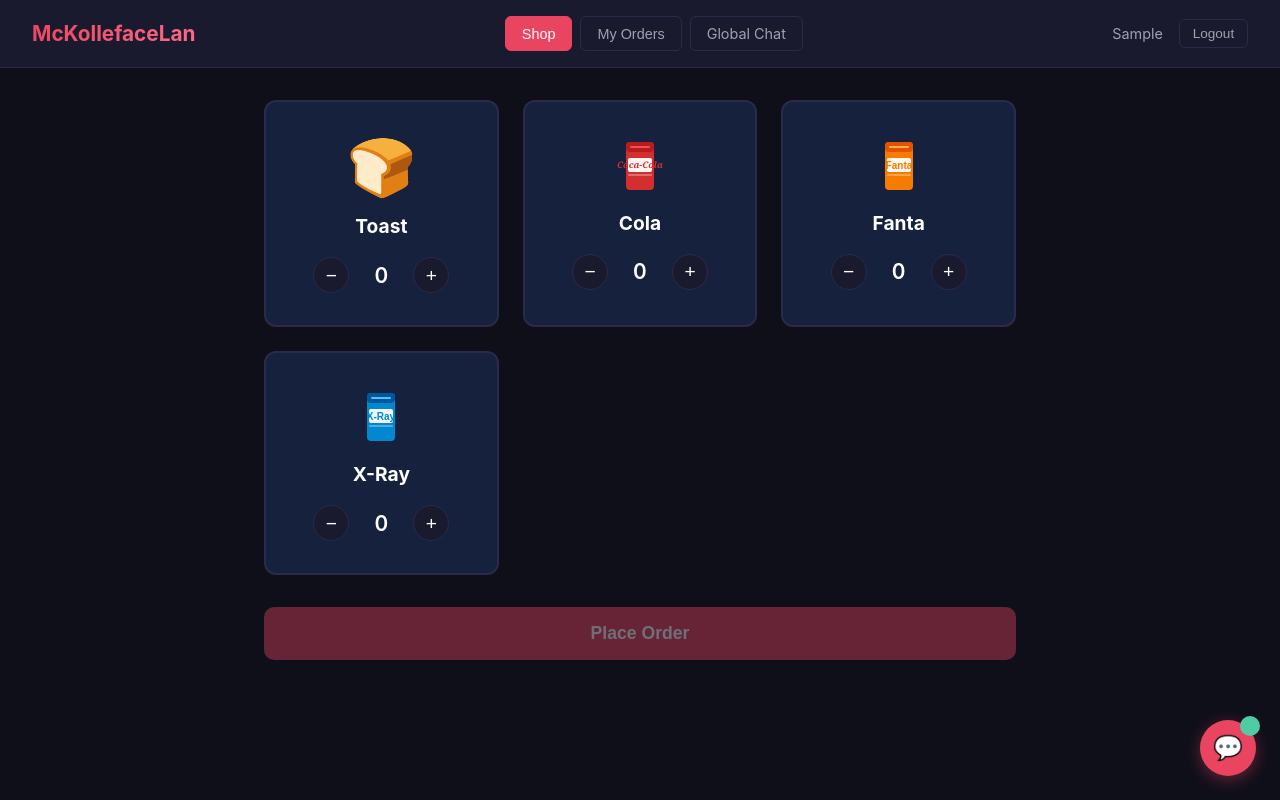
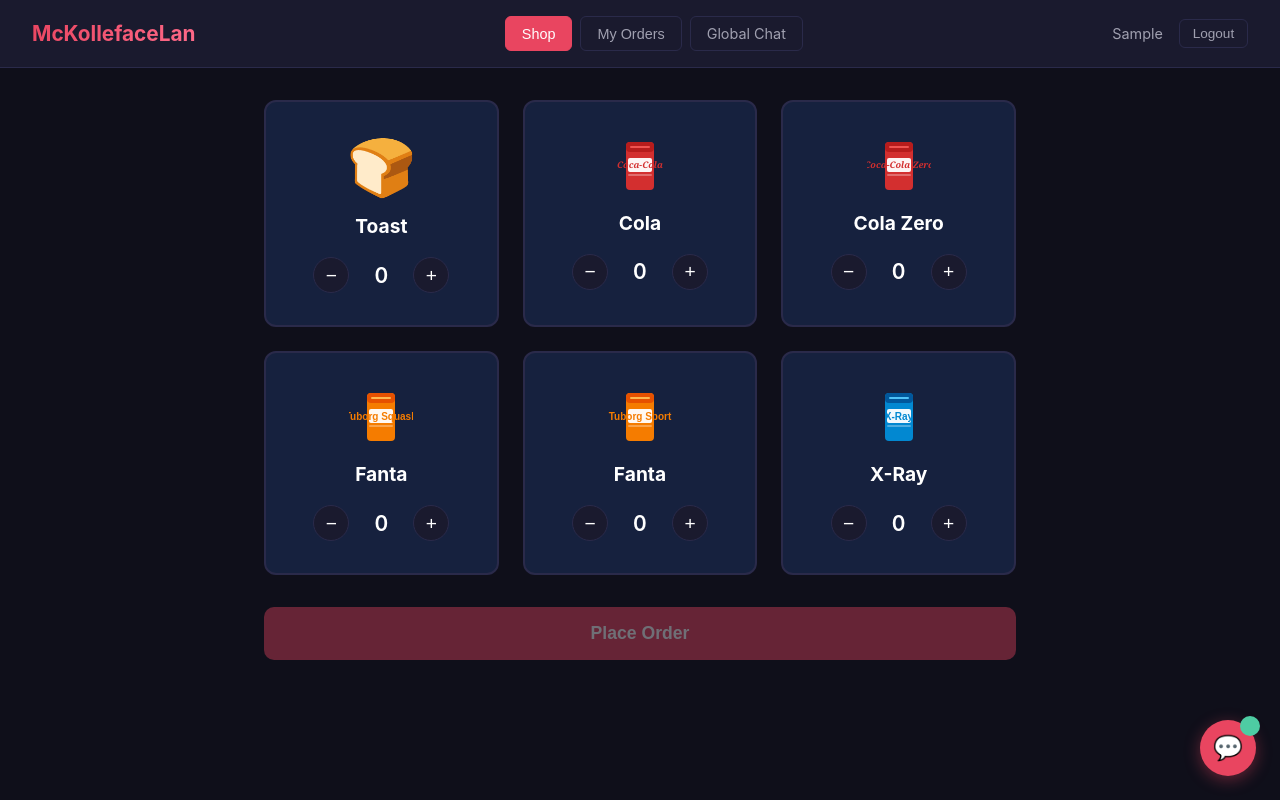
Before and after one commit to joehoejlund-debug/McKollefaceLan, a website: page public/index.html in a window 1280 px wide. Both pictures are taken after typing "Sample" into the empty fields and a click on the button "Enter Shop". Drawn offline with Linux system fonts and the light colour scheme; no server answers.

Commit message:
Update index.html

```diff
--- a/public/index.html
+++ b/public/index.html
@@ -81,6 +81,24 @@
               <button class="qty-btn" data-action="increase">+</button>
             </div>
           </div>
+          <div class="menu-card" data-item="colazero">
+            <div class="item-icon">
+              <svg viewBox="0 0 64 64" width="64" height="64" xmlns="http://www.w3.org/2000/svg">
+                <rect x="18" y="8" width="28" height="48" rx="4" fill="#d32f2f"/>
+                <rect x="18" y="8" width="28" height="10" rx="4" fill="#b71c1c"/>
+                <rect x="22" y="12" width="20" height="2" rx="1" fill="#ef5350"/>
+                <rect x="20" y="24" width="24" height="14" rx="2" fill="#fff" opacity="0.95"/>
+                <text x="32" y="34" text-anchor="middle" font-size="9" font-weight="bold" font-family="Georgia, serif" fill="#d32f2f" font-style="italic">Coca-Cola Zero</text>
+                <rect x="20" y="40" width="24" height="2" rx="1" fill="#fff" opacity="0.3"/>
+              </svg>
+            </div>
+            <h3>Cola Zero</h3>
+            <div class="quantity-control">
+              <button class="qty-btn" data-action="decrease">&minus;</button>
+              <span class="qty-value">0</span>
+              <button class="qty-btn" data-action="increase">+</button>
+            </div>
+          </div>
           <div class="menu-card" data-item="fanta">
             <div class="item-icon">
               <svg viewBox="0 0 64 64" width="64" height="64" xmlns="http://www.w3.org/2000/svg">
@@ -88,7 +106,25 @@
                 <rect x="18" y="8" width="28" height="10" rx="4" fill="#e65100"/>
                 <rect x="22" y="12" width="20" height="2" rx="1" fill="#ffb74d"/>
                 <rect x="20" y="24" width="24" height="14" rx="2" fill="#fff" opacity="0.95"/>
-                <text x="32" y="34.5" text-anchor="middle" font-size="10" font-weight="bold" font-family="Arial, sans-serif" fill="#f57c00">Fanta</text>
+                <text x="32" y="34.5" text-anchor="middle" font-size="10" font-weight="bold" font-family="Arial, sans-serif" fill="#f57c00">Tuborg Squash</text>
+                <rect x="20" y="40" width="24" height="2" rx="1" fill="#fff" opacity="0.3"/>
+              </svg>
+            </div>
+            <h3>Fanta</h3>
+            <div class="quantity-control">
+              <button class="qty-btn" data-action="decrease">&minus;</button>
+              <span class="qty-value">0</span>
+              <button class="qty-btn" data-action="increase">+</button>
+            </div>
+          </div>
+                    <div class="menu-card" data-item="tuborgsport">
+            <div class="item-icon">
+              <svg viewBox="0 0 64 64" width="64" height="64" xmlns="http://www.w3.org/2000/svg">
+                <rect x="18" y="8" width="28" height="48" rx="4" fill="#f57c00"/>
+                <rect x="18" y="8" width="28" height="10" rx="4" fill="#e65100"/>
+                <rect x="22" y="12" width="20" height="2" rx="1" fill="#ffb74d"/>
+                <rect x="20" y="24" width="24" height="14" rx="2" fill="#fff" opacity="0.95"/>
+                <text x="32" y="34.5" text-anchor="middle" font-size="10" font-weight="bold" font-family="Arial, sans-serif" fill="#f57c00">Tuborg Sport</text>
                 <rect x="20" y="40" width="24" height="2" rx="1" fill="#fff" opacity="0.3"/>
               </svg>
             </div>
```
